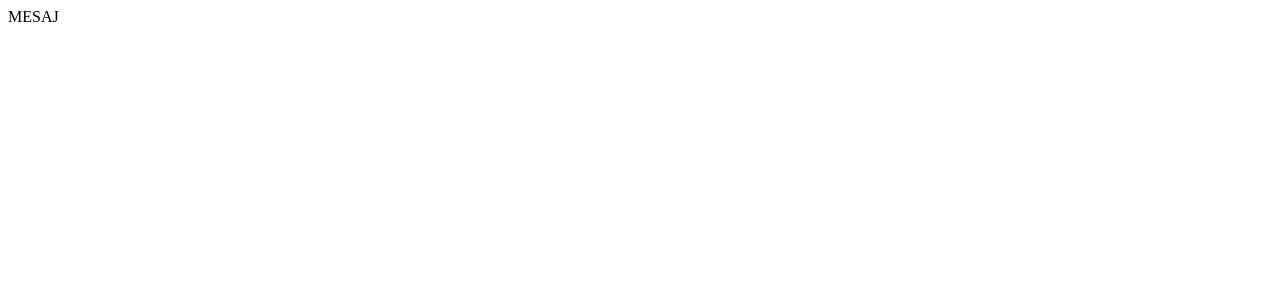
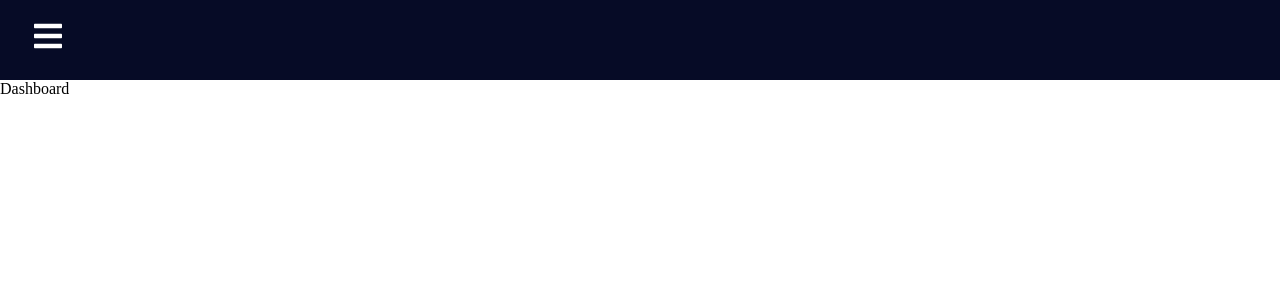
Before and after one commit to MogodanCristian/Zeit, a React (Vite) app: page / in a window 1280 px wide. Shown: the top 300 px of the page. Built offline with nearby package versions, Linux system fonts and the light colour scheme.

Commit message:
Created a basic header and removed the whitespace above it

```diff
--- a/package.json
+++ b/package.json
@@ -13,6 +13,7 @@
     "jwt-decode": "^3.1.2",
     "react": "^18.2.0",
     "react-dom": "^18.2.0",
+    "react-icons": "^4.7.1",
     "react-redux": "^8.0.5",
     "react-router-dom": "^6.8.1",
     "styled-components": "^5.3.6"
--- a/src/App.jsx
+++ b/src/App.jsx
@@ -1,9 +1,30 @@
 import { useState } from 'react'
+import Sidebar from './components/Sidebar'
+import {
+  BrowserRouter as Router,
+  Navigate,
+  Route,
+  Routes,
+} from 'react-router-dom'
+import Dashboard from './pages/Dashboard'
+import { createGlobalStyle }from 'styled-components'
+
+const GlobalStyle = createGlobalStyle`
+  body {
+    margin: 0;
+  }
+`;
 
 function App() {
 
   return (
-    <div>MESAJ</div>
+    <Router>
+      <GlobalStyle/>
+        <Sidebar/>
+        <Routes>
+            <Route path='/' element = {<Dashboard/>}/>
+        </Routes>
+    </Router>
   )
 }
 
--- a/src/components/Sidebar.jsx
+++ b/src/components/Sidebar.jsx
@@ -1,8 +1,37 @@
-import React from 'react'
+import React, { useState } from 'react'
+import * as FaIcons from "react-icons/fa"
+import * as AiIcons from 'react-icons/ai';
+import { Link } from 'react-router-dom';
+import { IconContext } from 'react-icons';
+import styled, { createGlobalStyle } from 'styled-components';
+
+const Header = styled.div`
+  background-color: #060b26;
+  height: 80px;
+  display: flex;
+  justify-content: start;
+  align-items: center;
+  margin-top: 0;
+`
+
+const BarsContainer = styled(Link)`
+  margin-left: 2rem;
+  font-size: 2rem;
+  background: none;
+`
+
 
 const Sidebar = () => {
+  const [sidebar, setSidebar] = useState(false);
+  const showSidebar = () => setSidebar(!sidebar);
   return (
-    <div>Sidebar</div>
+    <IconContext.Provider value={{ color: '#fff' }}>
+        <Header>
+            <BarsContainer>
+                <FaIcons.FaBars onClick={showSidebar}/>
+            </BarsContainer>
+        </Header>
+    </IconContext.Provider>
   )
 }
 
```
Also changed, not shown: 1 other file (tests, documents, lock files or other folders).
